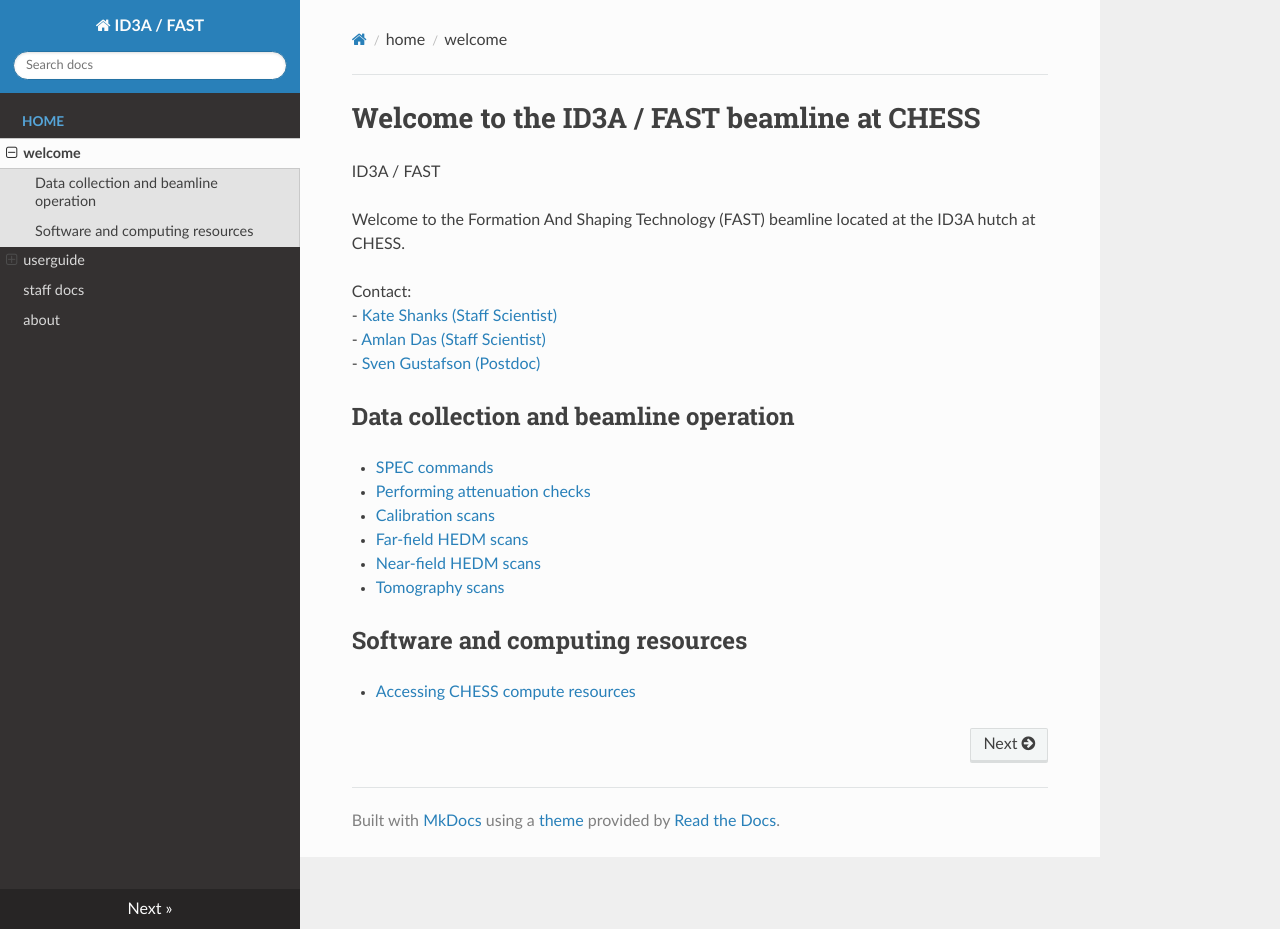
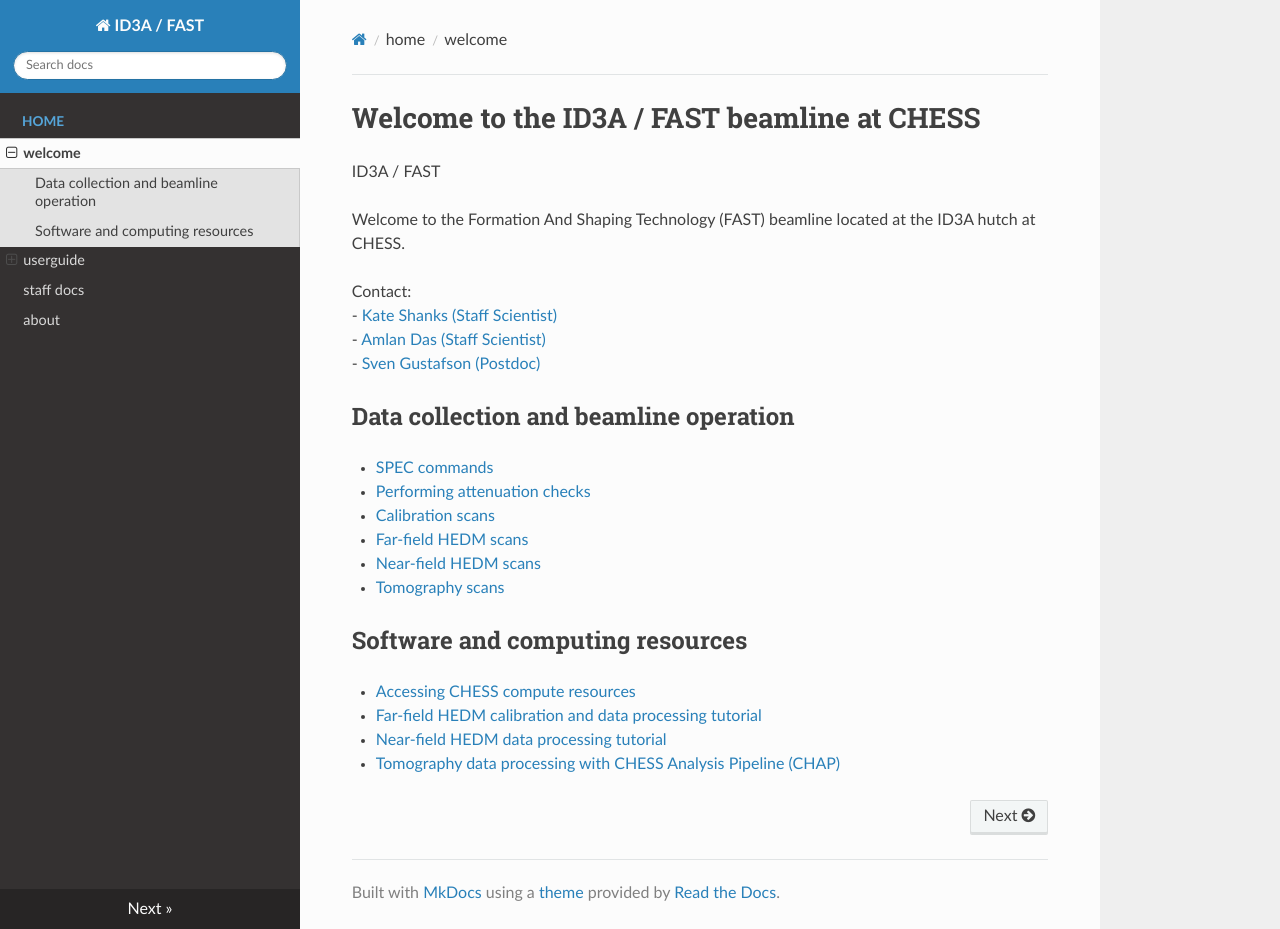
Before and after one commit to ksg52/CHESS-ID3A-FAST, an MkDocs documentation site: the page built from docs/index.md, in a window 1280 px wide and 929 px high. Built offline with MkDocs 1.6.1, drawn with Linux system fonts in a browser that asks for light colours; nearby versions of some CDN libraries.

Commit message:
Update index.md
add links to data processing tutorials on Box

```diff
--- a/docs/index.md
+++ b/docs/index.md
@@ -20,3 +20,6 @@ Contact:
 
 ## Software and computing resources
 * [Accessing CHESS compute resources](userguide/compute/accessing_compute_resource.md)
+* [Far-field HEDM calibration and data processing tutorial](https://cornell.box.com/s/pdlwna7i4b6hwqy24or51lopjeqmhzb7)
+* [Near-field HEDM data processing tutorial](https://cornell.box.com/s/7btbs44evg47rsix540l9bqlp4mrcaia)
+* [Tomography data processing with CHESS Analysis Pipeline (CHAP)](https://cornell.box.com/s/tblu711mnoajszul8x4kmpjxoy30ajvb)
```
